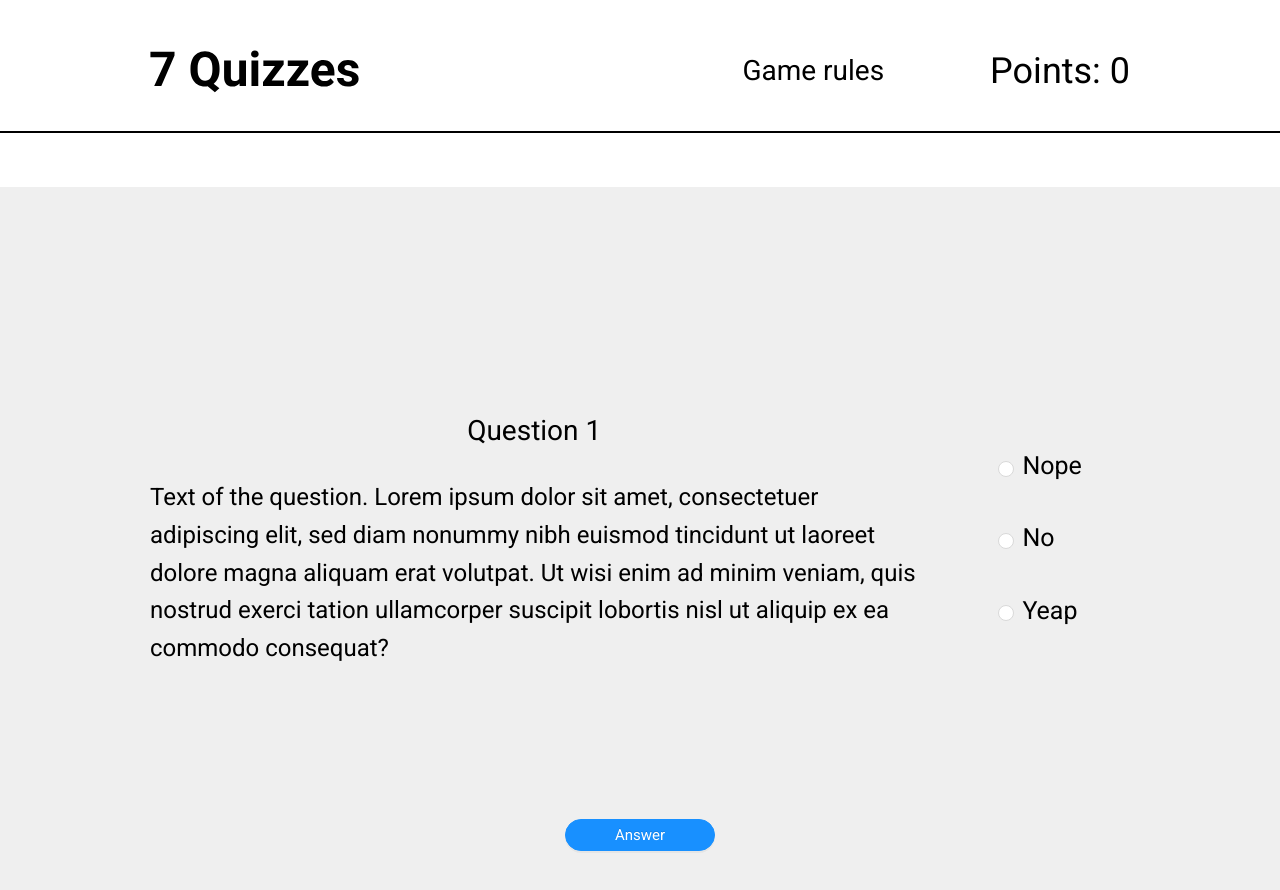
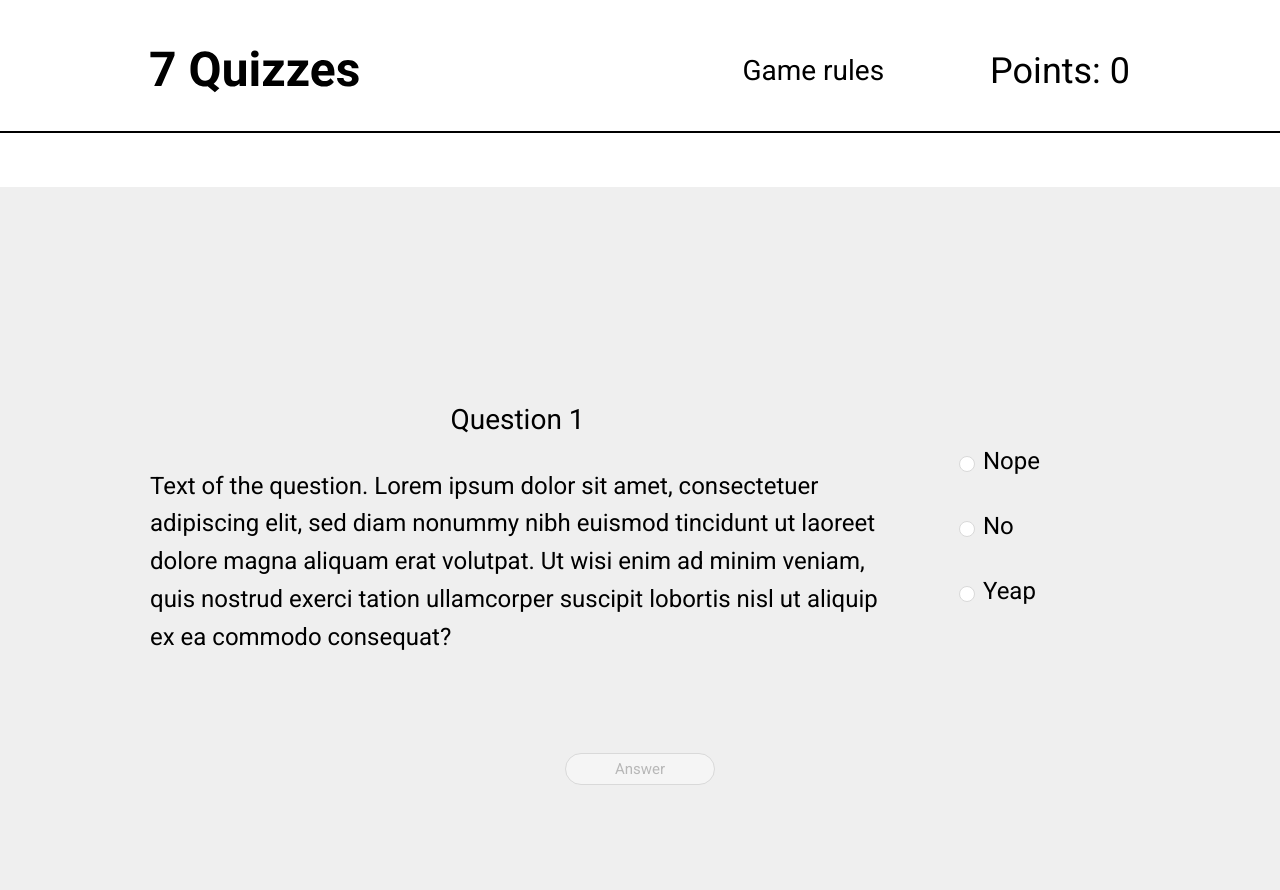
Before and after one commit to Neoxenr/7quizzes-frontend, a React (Create React App) app: page /game in a window 1280 px wide. Shown: the top 890 px of the page. Built offline with nearby package versions, Linux system fonts and the light colour scheme.

Commit message:
Workshop 9

```diff
--- a/src/components/Button/style.css
+++ b/src/components/Button/style.css
@@ -1,5 +1,5 @@
 .button {
   width: 150px;
-  margin: 0 auto 127px;
+  margin: 0 auto;
   font-size: 15px;
 }
--- a/src/components/Guide/Guide.jsx
+++ b/src/components/Guide/Guide.jsx
@@ -2,10 +2,16 @@ import React from 'react';
 import PropTypes from 'prop-types';
 
 import { List } from 'antd';
+import { useNavigate } from 'react-router-dom';
+
+import Button from '../Button/Button';
 
 import './style.css';
 
-const Guide = (props) => (
+const Guide = (props) => {
+  const navigate = useNavigate();
+
+  return (
     <div className="guide">
       <header className="guide__title">Game rules</header>
       <List
@@ -15,8 +21,10 @@ const Guide = (props) => (
           <List.Item>{`${index + 1}. ${item}`}</List.Item>
         )}
       />
+      <Button className="button" onClick={() => navigate('/game')}>Start</Button>
     </div>
   );
+};
 
 Guide.propTypes = {
   rules: PropTypes.arrayOf(PropTypes.string).isRequired,
--- a/src/components/Guide/style.css
+++ b/src/components/Guide/style.css
@@ -1,8 +1,9 @@
 .guide {
+  height: 100%;
   display: flex;
   flex-direction: column;
   align-items: center;
-  margin: 125px auto 148px;
+  margin: 125px auto 0;
 }
 
 .guide__title {
@@ -14,4 +15,5 @@
 
 .guide__rules {
   font-size: 15px;
+  margin-bottom: 148px;
 }
--- a/src/components/Question/Question.jsx
+++ b/src/components/Question/Question.jsx
@@ -1,27 +1,40 @@
-import React from 'react';
+import React, { useState } from 'react';
 import PropTypes from 'prop-types';
 
-import { Radio, Space } from 'antd';
+import { useNavigate } from 'react-router-dom';
+import { Radio, Space, Form } from 'antd';
+import Button from '../Button/Button';
 
 import './style.css';
 
 const Question = (props) => {
+  const navigate = useNavigate();
+
+  const [selectedAnswer, selectAnswer] = useState(null);
+
   const answers = props.question.answers.map((answer) => (
-    <Radio className="question__answer" value={answer.id} key={answer.id} id={answer.id}>
+    <Radio className="question__answer" value={answer.id} key={answer.id}>
       {answer.text}
     </Radio>
   ));
 
   return (
-    <div className="question">
-      <div className="question__body">
+    <Form className="question">
+      <Form.Item className="question__body">
         <header className="question__title">{props.question.header}</header>
         <p className="question__text">{props.question.text}</p>
-      </div>
-      <Radio.Group>
-        <Space direction="vertical">{answers}</Space>
-      </Radio.Group>
-    </div>
+      </Form.Item>
+      <Form.Item className="questions__answers" name="answer">
+        <Radio.Group onChange={(event) => selectAnswer(event.target.value)}>
+          <Space direction="vertical">{answers}</Space>
+        </Radio.Group>
+      </Form.Item>
+      <Form.Item className="question__send-button">
+        <Button className="button" disabled={!selectedAnswer} onClick={() => navigate('/finish-game')}>
+          Answer
+        </Button>
+      </Form.Item>
+    </Form>
   );
 };
 
--- a/src/components/Question/style.css
+++ b/src/components/Question/style.css
@@ -1,18 +1,17 @@
 .question {
-  display: flex;
-  align-items: center;
-  margin: 214px 0 127px 150px;
+  height: 100%;
+  display: grid;
+  grid-template-columns: 1fr 2fr 1fr;
+  grid-template-rows: 2fr 1fr;
+  margin: 214px 150px 132px;
 }
 
 .question__body {
-  width: 68%;
-  display: flex;
-  flex-direction: column;
-  align-items: center;
-  margin-right: 80px;
+  grid-column: 1 / 3;
 }
 
 .question__title {
+  text-align: center;
   font-size: 28px;
   font-weight: 500;
   color: #000;
@@ -25,9 +24,23 @@
   color: #000;
 }
 
+.questions__answers {
+  place-self: center;
+}
+
 .question__answer {
-  font-size: 25px;
+  font-size: 28px;
   font-weight: 400;
   color: #000;
   margin-bottom: 25px;
 }
+
+.question__answer span.ant-radio + * {
+  font-size: 24px;
+  line-height: 32px;
+}
+
+.question__send-button {
+  grid-column: 2 / 3;
+  place-self: center;
+}
--- a/src/components/Result/style.css
+++ b/src/components/Result/style.css
@@ -7,7 +7,7 @@
 .result__title {
   font-size: 28px;
   font-weight: 500;
-  margin: 185px auto 150px;
+  margin: 0 auto 150px;
 }
 
 .result__score {
--- a/src/index.jsx
+++ b/src/index.jsx
@@ -3,12 +3,13 @@ import ReactDOM from 'react-dom';
 import { BrowserRouter, Routes, Route } from 'react-router-dom';
 
 import 'antd/dist/antd.css';
-import './index.css';
 
 import Game from './pages/Game/Game';
 import GameStart from './pages/GameStart/GameStart';
 import GameFinish from './pages/GameFinish/GameFinish';
 import GameLayout from './layouts/GameLayout/GameLayout';
+
+import './index.css';
 
 ReactDOM.render(
   <React.StrictMode>
--- a/src/pages/Game/Game.jsx
+++ b/src/pages/Game/Game.jsx
@@ -1,12 +1,8 @@
 import React from 'react';
-import { useNavigate } from 'react-router-dom';
 
 import Question from '../../components/Question/Question';
-import Button from '../../components/Button/Button';
 
 const Game = () => {
-  const navigate = useNavigate();
-
   const question = {
     header: 'Question 1',
     text: 'Text of the question. \nLorem ipsum dolor sit amet, consectetuer adipiscing elit, sed diam nonummy nibh euismod tincidunt ut laoreet dolore magna aliquam erat volutpat. Ut wisi enim ad minim veniam, quis nostrud exerci tation ullamcorper suscipit lobortis nisl ut aliquip ex ea commodo consequat?\n',
@@ -27,13 +23,7 @@ const Game = () => {
   };
 
   return (
-    <>
-      <Question question={question} />
-      {/* eslint-disable-next-line no-alert */}
-      <Button className="button" onClick={() => navigate('/finish-game')}>
-        Answer
-      </Button>
-    </>
+    <Question question={question} />
   );
 };
 
--- a/src/pages/GameStart/GameStart.jsx
+++ b/src/pages/GameStart/GameStart.jsx
@@ -1,27 +1,16 @@
-import React from 'react';
-import { useNavigate } from 'react-router-dom';
+import React, { useState, useEffect } from 'react';
 
-import Button from '../../components/Button/Button';
 import Guide from '../../components/Guide/Guide';
 
 const GameStart = () => {
-  const navigate = useNavigate();
+  const [rules, setRules] = useState([]);
 
-  const rules = [
-    'Players are simultaneously asked a question and given 30 seconds to answer.',
-    'The answer is accepted by the player who first chose the answer option.',
-    'There can be only one correct answer.',
-    'If the answer turned out to be correct, the answering player receives points, and the rest of the players do not receive anything, while they see the correct answer and the respondent.',
-    'If the answer turned out to be incorrect, then the respondent does not receive an answer points and loses the opportunity to choose an option in this round, waiting for the others to answer.',
-    'The round ends when one of the players gives the correct answer or the time allotted for the answer in this round runs out.',
-    'The game ends when the number of questions expires.'
-  ];
+  useEffect(() => {
+    fetch('/data.json').then(response => response.json()).then(data => setRules(data.rules));
+  }, []);
 
   return (
-    <>
-      <Guide rules={rules} />
-      <Button className="button" onClick={() => navigate('/game')}>Start</Button>
-    </>
+    <Guide rules={rules} />
   );
 };
 
```
Also changed, not shown: public/data.json (added, +11 -0 lines). Lines whose indentation alone changed are shown as unchanged.
